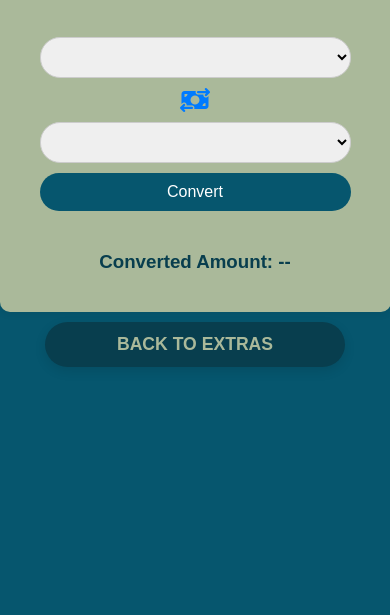
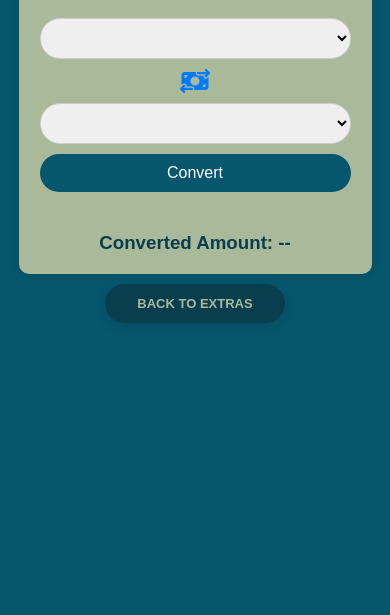
Before and after one commit to y-unees/currency, a plain HTML site: page index.html in a window 390 px wide. Shown: the part 229-844 px from the top of the page. Drawn offline with Linux system fonts and the light colour scheme; no server answers.

Commit message:
styled the button

```diff
--- a/styles.css
+++ b/styles.css
@@ -113,3 +113,18 @@ h3 {
     box-shadow: 0 6px 18px rgba(0, 0, 0, 0.15);
     transform: translateY(-3px);
 }
+
+@media (max-width:700px) {
+    .container {
+        padding: 1px;
+    }
+
+    .back-button{
+        width: 180px;
+        font-size: 13px;
+    }
+
+    .back-button:hover {
+        transform: translateY(0);
+    }
+}
```
